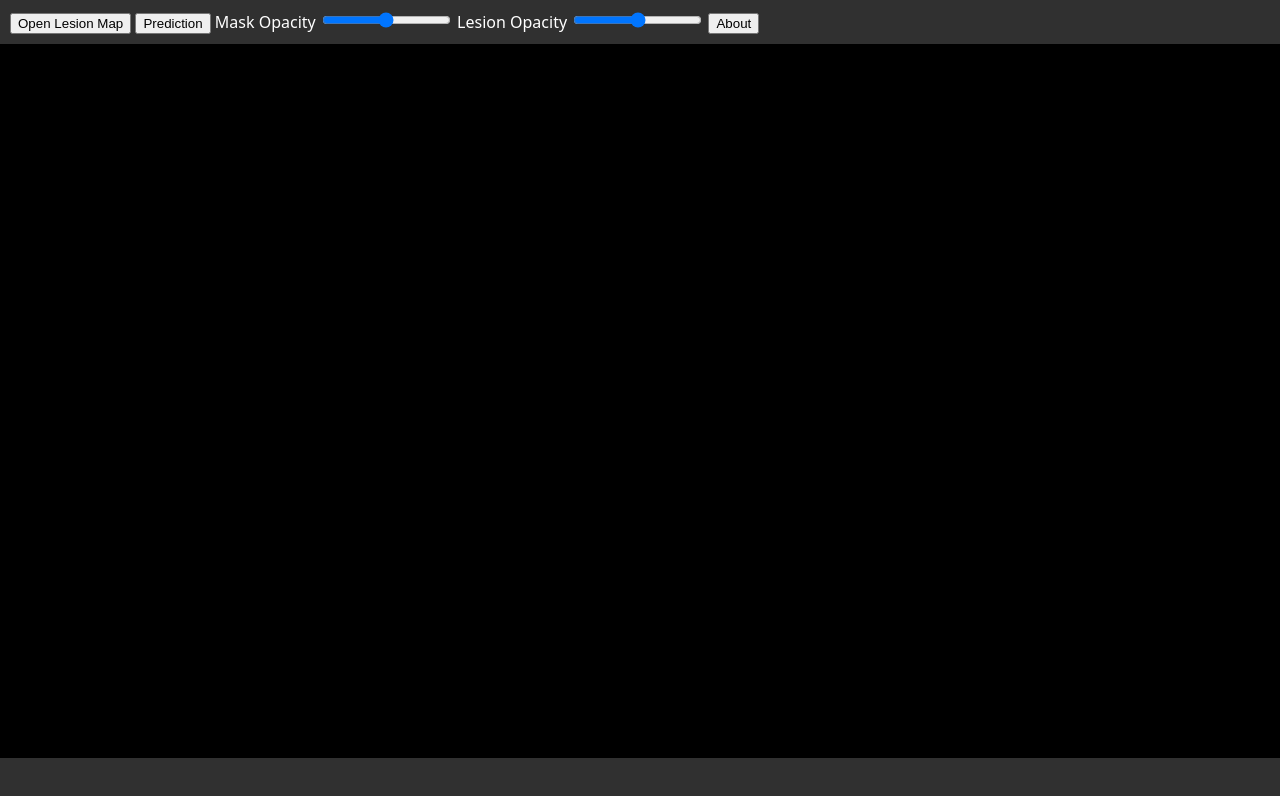
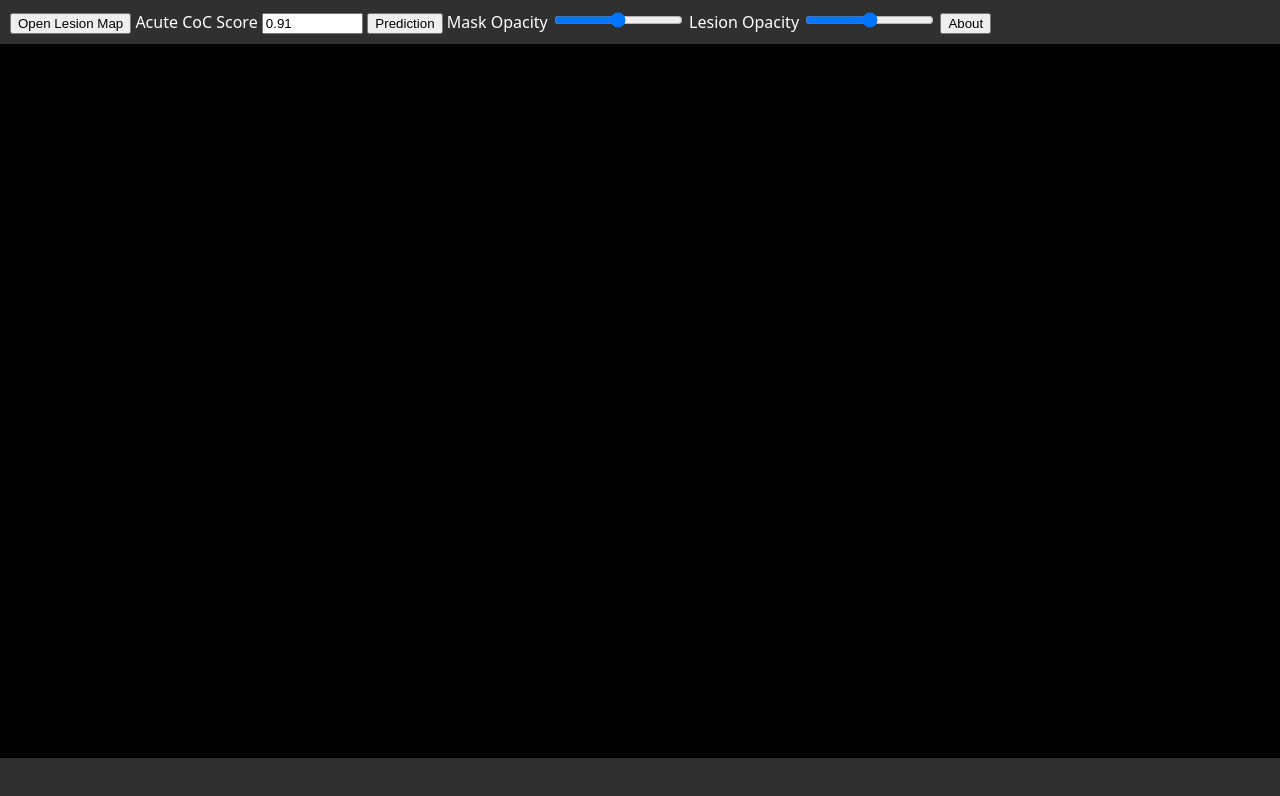
Before and after one commit to niivue/niivue-neglect, a website built with Vite: page index.html in a window 1280 px wide. Built offline with nearby package versions, Linux system fonts and the light colour scheme; what @niivue/niivue would draw is missing.

Commit message:
Add CoC input

```diff
--- a/index.html
+++ b/index.html
@@ -11,6 +11,8 @@
 <body>
   <header>
     <button id="openBtn">Open Lesion Map</button>
+    <label for="cocNumber">Acute CoC Score</label>
+    <input style="width: 7em" type="number" id="cocNumber" min="-1" value ="0.91" max="1" />
     <button id="predictBtn">Prediction</button>
     <label for="maskSlider">Mask Opacity</label>
     <input
```
